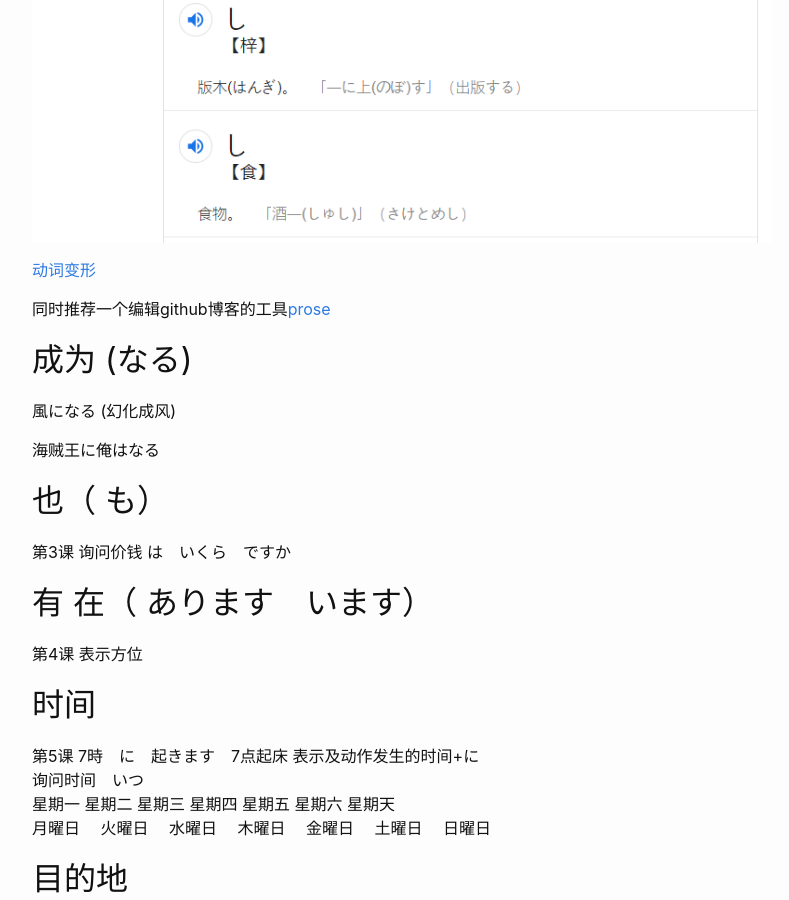
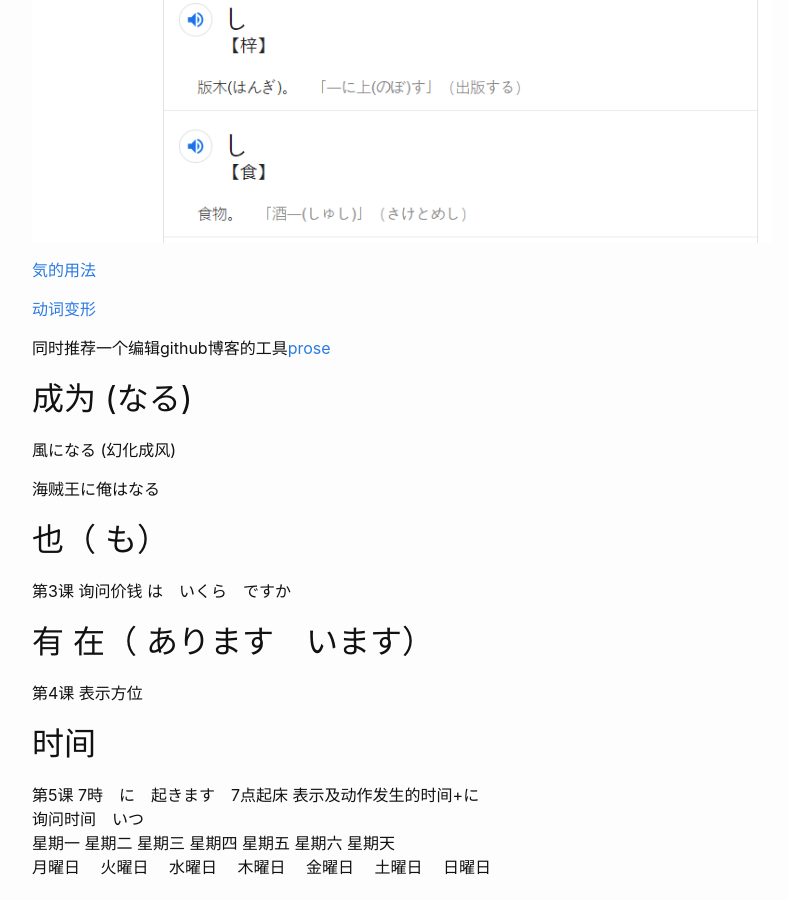
Before and after one commit to zane133/zane133.github.io, a Jekyll site: the page built from _posts/2019-08-17-japanese_study.markdown, in a window 1280 px wide and 900 px high, scrolled down 410 px. Shown: the whole window, without its empty margins (238-1027 px from the left). Built offline with Jekyll 4.4.1, drawn with Linux system fonts in a browser that asks for light colours.

Commit message:
Update 2019-08-17-japanese_study.markdown

```diff
--- a/_posts/2019-08-17-japanese_study.markdown
+++ b/_posts/2019-08-17-japanese_study.markdown
@@ -8,6 +8,8 @@ Google可以在搜索词的尾部加上 **とは**
 
 
 ![谷歌搜索]({{site.baseurl}}/img/google_search20190817151902.png)
+
+[気的用法](http://www.sohu.com/a/252733146_820367)
 
 [动词变形](https://baike.baidu.com/item/%E6%97%A5%E8%AF%AD%E4%BA%94%E6%AE%B5%E5%8A%A8%E8%AF%8D%E5%8F%98%E5%BD%A2%E8%A7%84%E5%88%99/10061501?fr=aladdin)
 
```
